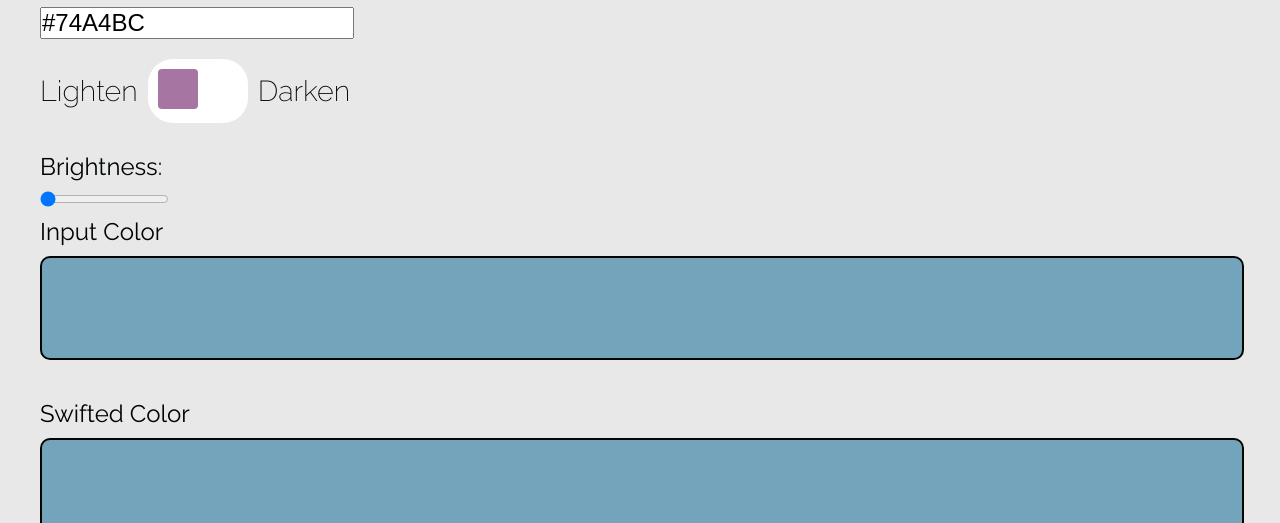
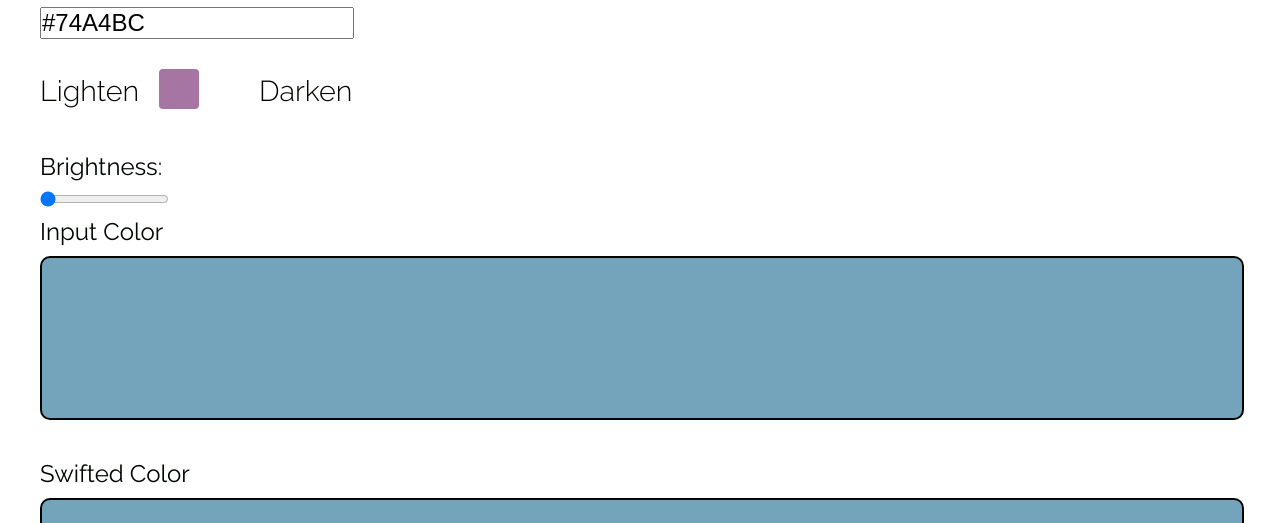
Before and after one commit to traqdesigns/Coding, a plain HTML site: page colorSwift/index.html in a window 1280 px wide. Shown: the part 277-800 px from the top of the page. Drawn offline with Linux system fonts and the light colour scheme; a web font is replaced by a local one.

Commit message:
update index.css colors
and box sizes

```diff
--- a/colorSwift/index.css
+++ b/colorSwift/index.css
@@ -7,7 +7,7 @@ font-size: 24px;
 body {
     font-family: "Raleway", serif;
     font-optical-sizing: auto;
-    background-color: #E8E8E8;
+    background-color: #FFFFFF;
     color: #000500;
     //platinum black and melon #E8E8E8 #000500 #F6ACA2
 
@@ -54,7 +54,7 @@ margin-bottom: 10px;
   }
 
   .box  {
-    height: 100px;
+    height: 20vh;
     width: 100%;
     margin-bottom: 10px;
     border: 2px solid #000500;
@@ -74,7 +74,7 @@ margin-bottom: 10px;
 
     margin-right: 10px;
     font-size: 1.2rem;
-    font-weight: 200;
+    font-weight: 300;
   }
 
   .inner-circle {
```
